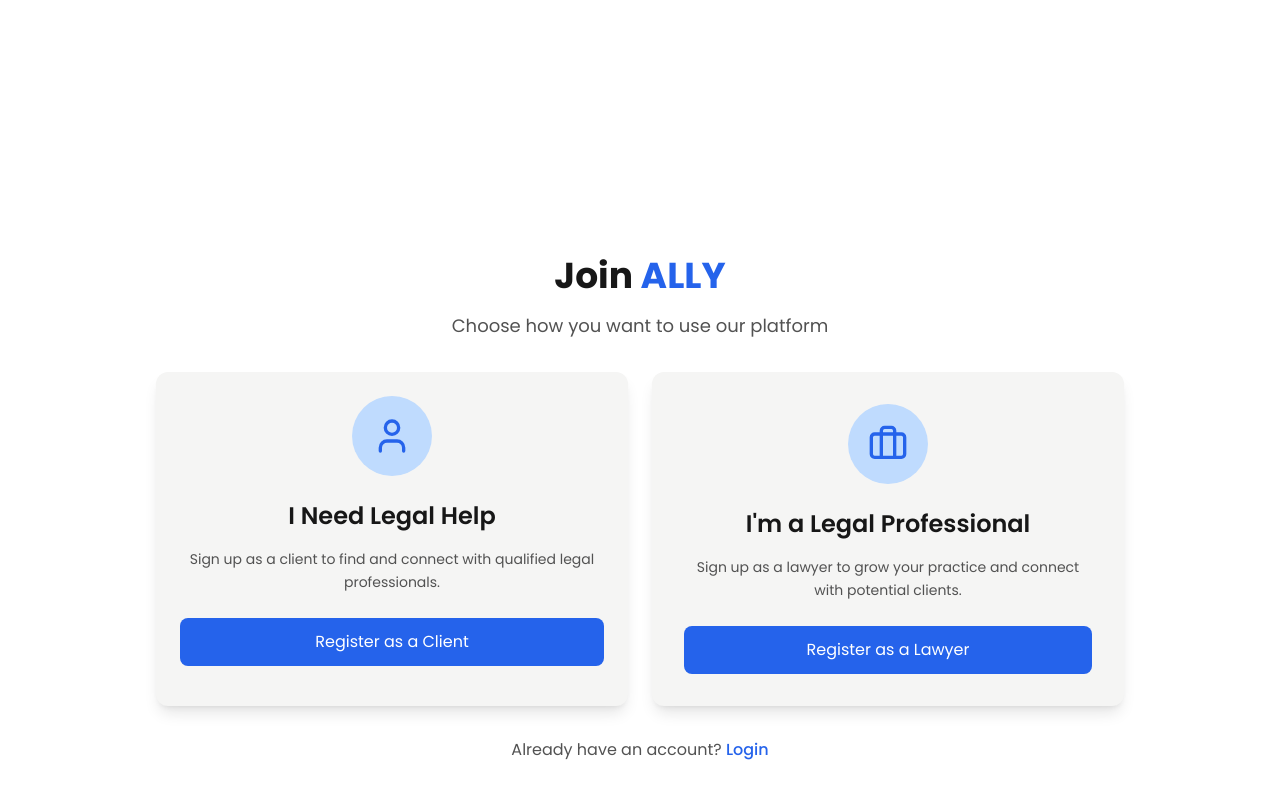
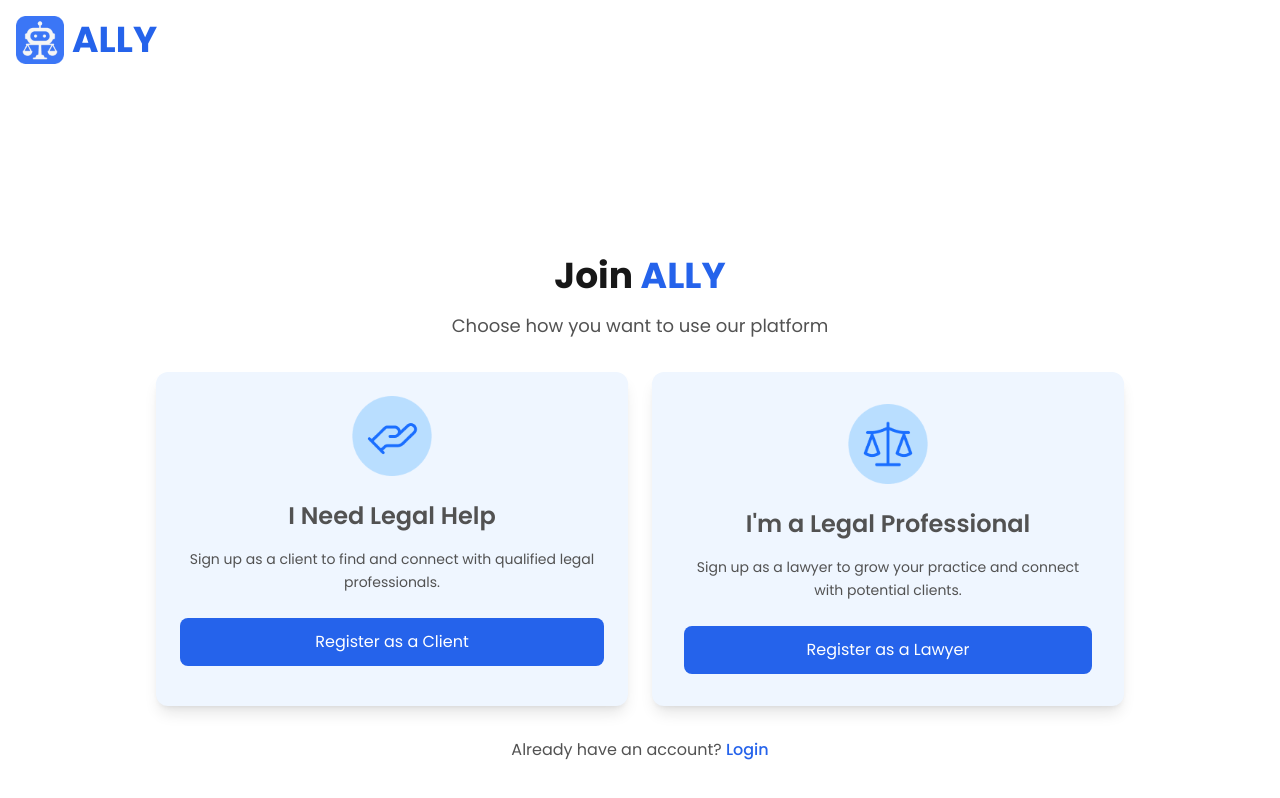
Before and after one commit to piolonrqz/Capstone-ALLY, a React (Vite) app in the folder ally-frontend/: page /signup in a window 1280 px wide. Built offline with nearby package versions, Linux system fonts and the light colour scheme.

Commit message:
implemented logo on sign up page

```diff
--- a/ally-frontend/src/components/ClientRegistrationForm.jsx
+++ b/ally-frontend/src/components/ClientRegistrationForm.jsx
@@ -119,8 +119,9 @@ console.log("Submitting form with b:", body);
     }
   };
   return (
-    <div className="flex items-center justify-center w-full min-h-screen overflow-hidden bg-white">
-      <div className="w-full max-w-4xl p-12 mx-auto shadow-lg bg-stone-100 border-stone-300 rounded-xl font-inter">
+    <div className="flex items-center justify-center w-full min-h-screen overflow-hidden bg-white font-['Poppins'] relative">
+      <Logo />
+      <div className="w-full max-w-4xl p-12 mx-auto shadow-lg bg-stone-100 border-stone-300 rounded-xl">
         <h2 className="mb-3 text-3xl font-bold text-center text-neutral-900">Register as a Client</h2>
         <p className="mb-8 text-base text-center text-neutral-600">Create your account to find legal help</p>
 
--- a/ally-frontend/src/components/LawyerRegistrationForm.jsx
+++ b/ally-frontend/src/components/LawyerRegistrationForm.jsx
@@ -1,7 +1,8 @@
 import { useState } from "react";
 import { useNavigate } from "react-router-dom";
+import Logo from './Logo';
 
-export default function LawyerRegistrationForm() {  const [step, setStep] = useState(1); // Start with step 1 for proper form flow
+export default function LawyerRegistrationForm() {const [step, setStep] = useState(1); // Start with step 1 for proper form flow
   const [formData, setFormData] = useState({
     firstName: "",
     lastName: "",
@@ -168,10 +169,9 @@ export default function LawyerRegistrationForm() {  const [step, setStep] = useS
       }
     }
   };
-
-  return (
-
+    return (
   <div className="flex items-center justify-center min-h-screen bg-white">
+      <Logo />
       <div className={`bg-stone-100 p-8 rounded-lg shadow-sm mx-4 ${
         step === 3
           ? 'w-[1200px] max-w-[70%]'
--- a/ally-frontend/src/components/VerifyLawyer.jsx
+++ b/ally-frontend/src/components/VerifyLawyer.jsx
@@ -22,7 +22,7 @@ const VerifyLawyer = () => {
   const maskedEmail = email ? email.replace(/(.{2})(.*)(@.*)/, '$1***$3') : '';
 
   const handleSubmit = (e) => {
-    e.preventDefault();
+    e.preventDefault();x
     setIsLoading(true);
 
     // Simulate verification process
--- a/ally-frontend/src/pages/SignupPage.jsx
+++ b/ally-frontend/src/pages/SignupPage.jsx
@@ -1,70 +1,72 @@
 import React, { useState } from 'react';
-import { User, Briefcase } from 'lucide-react';
 import { useNavigate } from 'react-router-dom';
+import Logo from '../components/Logo';
 
 const SignUpPage = () => {
   const navigate = useNavigate();
   const [selectedOption, setSelectedOption] = useState(null);
-  return (    <div className="h-screen bg-white flex flex-col items-center pt-64 p-6 fixed inset-0 overflow-hidden">
-      <div className="text-center mb-8">
-        <h1 className="text-4xl font-bold text-neutral-900 mb-4">
+  return (
+     <div className="fixed inset-0 flex flex-col items-center h-screen p-6 pt-64 overflow-hidden bg-white">
+      <Logo />
+      <div className="mb-8 text-center">
+        <h1 className="mb-4 text-4xl font-bold text-neutral-900">
           Join <span className="text-blue-600">ALLY</span>
         </h1>
         <p className="text-lg text-neutral-600">Choose how you want to use our platform</p>
-      </div>      <div className="grid md:grid-cols-2 gap-6 w-full max-w-[1000px] px-4">
+      </div>
+      <div className="grid md:grid-cols-2 gap-6 w-full max-w-[1000px] px-4">
         {/* Client Option */}
-        <div className={`bg-stone-100 rounded-xl p-6 text-center cursor-pointer transition-all duration-200 shadow-lg hover:shadow-xl ${
+        <div className={`bg-blue-50 rounded-xl p-6 text-center cursor-pointer transition-all duration-200 shadow-lg hover:shadow-xl ${
             selectedOption === 'client'
               ? 'ring-2 ring-blue-500 bg-blue-50'
-              : 'hover:bg-neutral-200'
+              : 'hover:bg-sky-50'
           }`}
           onClick={() => setSelectedOption('client')}
-        >
-          <div className="mb-6">
-            <div className="w-20 h-20 bg-blue-200 rounded-full flex items-center justify-center mx-auto">
-              <User className="w-10 h-10 text-blue-600" />
+        >          <div className="mb-6">
+            <div className="flex items-center justify-center w-20 h-20 mx-auto">
+              <img src="/legal.png" alt="Legal Help" className="object-contain w-20 h-20" />
             </div>
-          </div>          <h2 className="text-2xl font-semibold text-neutral-900 mb-4">I Need Legal Help</h2>
-          <p className="text-neutral-600 mb-6 text-sm leading-relaxed">
+          </div>
+          <h2 className="mb-4 text-2xl font-semibold text-neutral-600">I Need Legal Help</h2>
+          <p className="mb-6 text-sm leading-relaxed text-neutral-600">
             Sign up as a client to find and connect with qualified legal professionals.
           </p>
           <button
             onClick={() => navigate('/signup/client')}
-            className="w-full py-3 rounded-lg font-normal bg-blue-600 text-white hover:bg-blue-700 transition-colors"
+            className="w-full py-3 font-normal text-white transition-colors bg-blue-600 rounded-lg hover:bg-blue-700"
           >
             Register as a Client
           </button>
         </div>
 
         {/* Lawyer Option */}
-        <div className={`bg-stone-100 rounded-xl p-8 text-center cursor-pointer transition-all duration-200 shadow-lg hover:shadow-xl ${
+        <div className={`bg-blue-50 rounded-xl p-8 text-center cursor-pointer transition-all duration-200 shadow-lg hover:shadow-xl ${
             selectedOption === 'lawyer'
               ? 'ring-2 ring-blue-500 bg-blue-50'
-              : 'hover:bg-neutral-200'
+              : 'hover:bg-sky-50'
           }`}
           onClick={() => setSelectedOption('lawyer')}
-        >
-          <div className="mb-6">
-            <div className="w-20 h-20 bg-blue-200 rounded-full flex items-center justify-center mx-auto">
-              <Briefcase className="w-10 h-10 text-blue-600" />
+        >          <div className="mb-6">
+            <div className="flex items-center justify-center w-20 h-20 mx-auto">
+              <img src="/pro.png" alt="Legal Professional" className="object-contain w-20 h-20" />
             </div>
-          </div>          <h2 className="text-2xl font-semibold text-neutral-900 mb-4">I'm a Legal Professional</h2>
-          <p className="text-neutral-600 mb-6 text-sm leading-relaxed">
+          </div>          <h2 className="mb-4 text-2xl font-semibold text-neutral-600">I'm a Legal Professional</h2>
+          <p className="mb-6 text-sm leading-relaxed text-neutral-600">
             Sign up as a lawyer to grow your practice and connect with potential clients.
           </p>
           <button
             onClick={() => navigate('/signup/lawyer')}
-            className="w-full py-3 rounded-lg font-normal bg-blue-600 text-white hover:bg-blue-700 transition-colors">
+            className="w-full py-3 font-normal text-white transition-colors bg-blue-600 rounded-lg hover:bg-blue-700">
             Register as a Lawyer
           </button>
         </div>
       </div>      {/* Login Link */}
-      <div className="text-center mt-8">
+      <div className="mt-8 text-center">
         <p className="text-neutral-600">
             Already have an account?{' '}
             <span
               onClick={() => navigate('/login')}
-              className="text-blue-600 hover:text-blue-800 font-medium cursor-pointer"
+              className="font-medium text-blue-600 cursor-pointer hover:text-blue-800"
             >
               Login
             </span>
```
Also changed, not shown: ally-frontend/public/legal.png (added), ally-frontend/public/pro.png (added).
